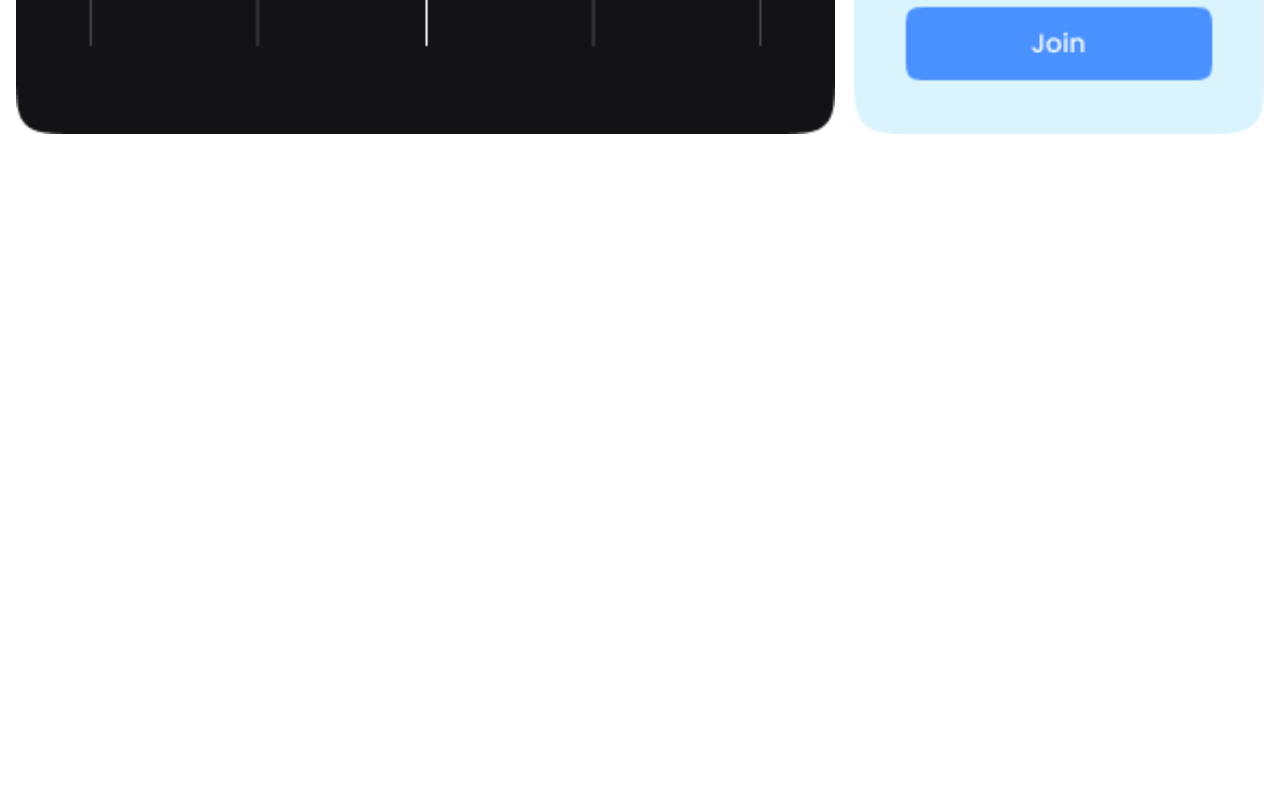
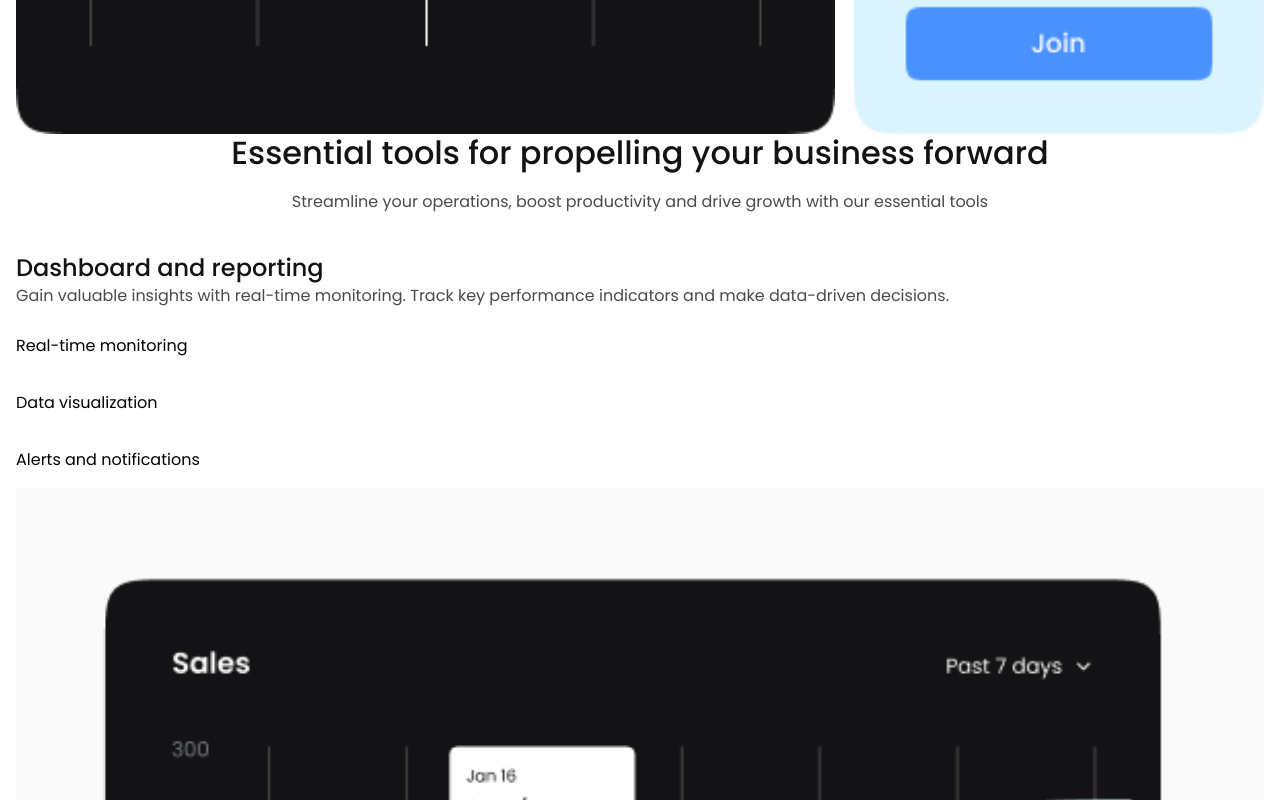
Before and after one commit to devalanlima/growth, a Vue app: page / in a window 1280 px wide. Shown: the part 2240-3040 px from the top of the page. Before the commit the page ends 2374 px from the top, so only its background shows below. Built offline with nearby package versions, Linux system fonts and the light colour scheme.

Commit message:
feat: Add essentials section to main page

```diff
--- a/src/components/pages/PageMain.vue
+++ b/src/components/pages/PageMain.vue
@@ -4,6 +4,9 @@
     </header>
     <main class="base-main">
         <OrgIntroduction/>
+        <OrgEssentials
+        class="essentials"
+        />
     </main>
     <footer>
 
@@ -12,6 +15,7 @@
 
 <script setup lang="ts">
 import OrgBaseNavbar from '../organisms/OrgBaseNavbar.vue';
+import OrgEssentials from '../organisms/OrgEssentials.vue';
 import OrgIntroduction from '../organisms/OrgIntroduction.vue';
 
 
@@ -26,4 +30,8 @@ import OrgIntroduction from '../organisms/OrgIntroduction.vue';
     margin-top: 84px;
     padding: 0 16px;
 }
+
+.essentials{
+    margin-top: 63px;
+}
 </style>
```
